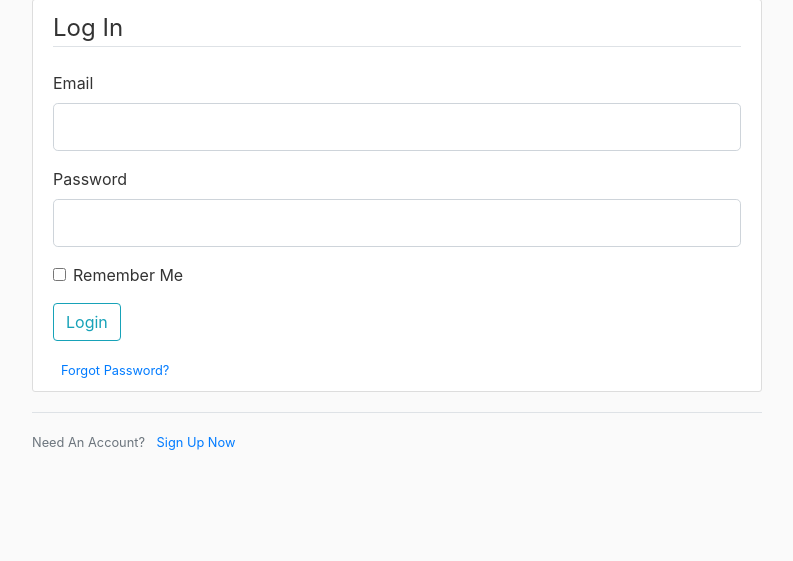
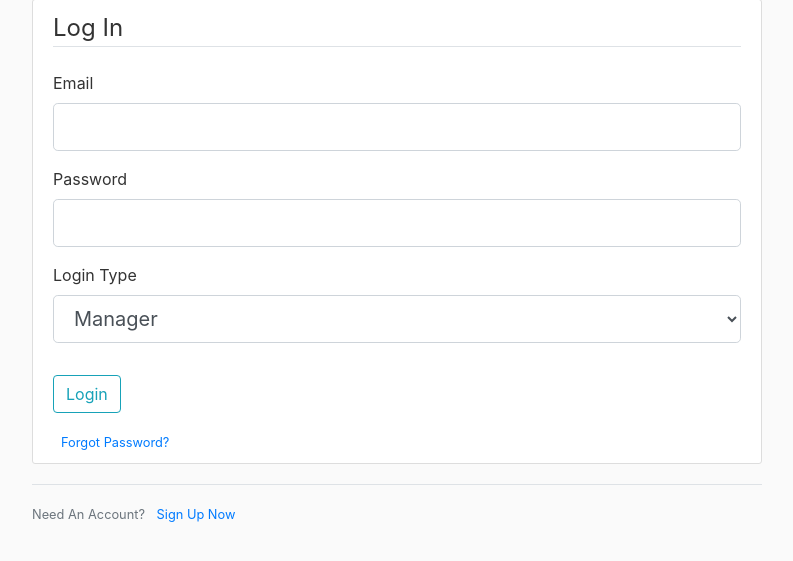
Before and after one commit to atharva1996/WolfJobs, a Flask app: page /login in a window 1280 px wide. Shown: the part 81-642 px from the top of the page, without its empty margins (53-846 px from the left). Run offline with Flask 2, Linux system fonts and the light colour scheme; some libraries are stand-ins or nearby versions.

Commit message:
Adding session changes

```diff
--- a/application.py
+++ b/application.py
@@ -73,12 +73,14 @@ def login():
             if temp['email'] == form.email.data and (bcrypt.checkpw(form.password.data.encode("utf-8"),temp['pwd']) or temp['temp']==form.password.data):
                 flash('You have been logged in!', 'success')
                 session['email'] = temp['email']
+                print(form.type.data)
+                session['login_type'] = form.type.data
                 return redirect(url_for('home'))
             else:
                 flash('Login Unsuccessful. Please check username and password', 'danger')
     else:
         return redirect(url_for('home'))
-    return render_template('login.html', title='Login', form=form)
+    return render_template('login.html', title='Login', form=form,type=form.type.data)
 
 @app.route("/logout",methods=['GET','POST'])
 def logout():
--- a/forms.py
+++ b/forms.py
@@ -1,5 +1,6 @@
 from flask_wtf import FlaskForm
 from wtforms import StringField, PasswordField, SubmitField, BooleanField
+from wtforms.fields.core import SelectField
 from wtforms.validators import DataRequired, Length, Email, EqualTo, ValidationError
 from apps import App
 
@@ -27,6 +28,7 @@ class LoginForm(FlaskForm):
                         validators=[DataRequired(), Email()])
     password = PasswordField('Password', validators=[DataRequired()])
     remember = BooleanField('Remember Me')
+    type = SelectField('Login Type',choices=[('Manager',"Manager"),("Applicant","Applicant")])
     submit = SubmitField('Login')
 
 
--- a/templates/home.html
+++ b/templates/home.html
@@ -1,4 +1,5 @@
 {% extends "layout.html" %}
 {% block content %}
-    {{ session.get('token')}}
+    {{ session.get('email')}}
+    {{ session.get('login_type')}}
 {% endblock content %}
--- a/templates/layout.html
+++ b/templates/layout.html
@@ -37,7 +37,7 @@
             </div>
             {% else %}
             <div class="navbar-nav">
-              <a class="nav-item nav-link">Welcome, {{session.get("email")}}</a>
+              <a class="nav-item nav-link">Welcome, {{ session.get("email") }}</a>
               <button class="nav-item nav-link btn btn-link" onclick="logout()">Log Out</button>
             </div>
             {% endif %}
--- a/templates/login.html
+++ b/templates/login.html
@@ -31,9 +31,24 @@
                         {{ form.password(class="form-control form-control-lg") }}
                     {% endif %}
                 </div>
+                <!--
                 <div class="form-check">
                     {{ form.remember(class="form-check-input") }}
                     {{ form.remember.label(class="form-check-label") }}
+                </div>
+                -->
+                <div class="form-group">
+                    {{ form.type.label(class="form-control-label") }}
+                    {% if form.type.errors %}
+                        {{ form.type(class="form-control form-control-lg is-invalid") }}
+                        <div class="invalid-feedback">
+                            {% for error in form.type.errors %}
+                                <span>{{ error }}</span>
+                            {% endfor %}
+                        </div>
+                    {% else %}
+                        {{ form.type(class="form-control form-control-lg") }}
+                    {% endif %}
                 </div>
             </fieldset>
             <div class="form-group">
--- a/templates/resetpassword.html
+++ b/templates/resetpassword.html
@@ -39,4 +39,5 @@
             </div>
         </form>
     </div>
+
 {% endblock content %}
```
